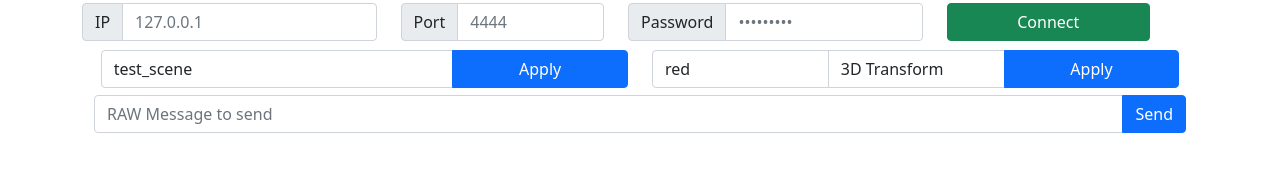
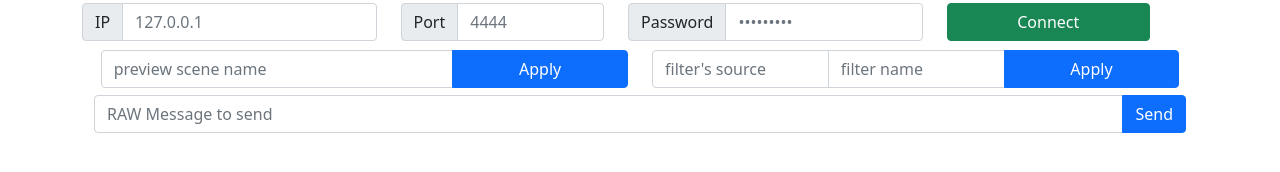
Before and after one commit to M4rYu5/OBS-3DTransform-MovePoints, a website: page src/wwwroot/index.html in a window 1280 px wide. Drawn offline with Linux system fonts and the light colour scheme.

Commit message:
removed test inputs

```diff
--- a/src/wwwroot/index.html
+++ b/src/wwwroot/index.html
@@ -43,14 +43,14 @@
        <div class="row" style="margin: 5pt">
            <div class="col-6 col-sm-6">
                <div class="input-group">
-                   <input id="sceneNameInput" type="text" class="form-control" placeholder="preview scene name" value="test_scene">
+                   <input id="sceneNameInput" type="text" class="form-control" placeholder="preview scene name">
                    <button id="applySceneNameBtn" type="button" class="btn btn-primary col-6 col-sm-4">Apply</button>
                </div>
            </div>
            <div class="col-6 col-sm-6">
             <div class="input-group">
-                <input id="filterSceneNameInput" type="text" class="form-control" placeholder="filter's source" value="red">
-                <input id="filterNameInput" type="text" class="form-control" placeholder="filter name" value="3D Transform">
+                <input id="filterSceneNameInput" type="text" class="form-control" placeholder="filter's source">
+                <input id="filterNameInput" type="text" class="form-control" placeholder="filter name">
                 <button id="applyFilterBtn" type="button" class="btn btn-primary col-6 col-sm-4">Apply</button>
             </div>
        </div>
```
